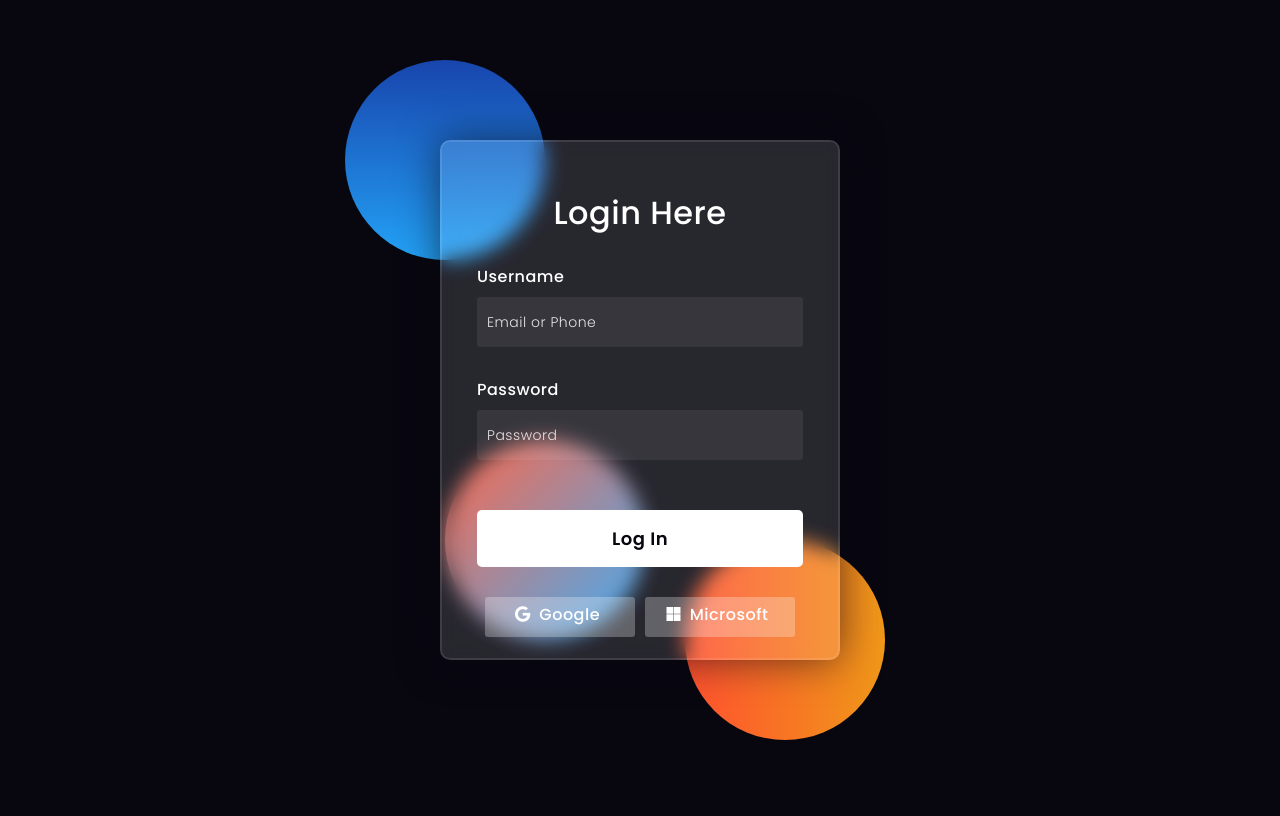
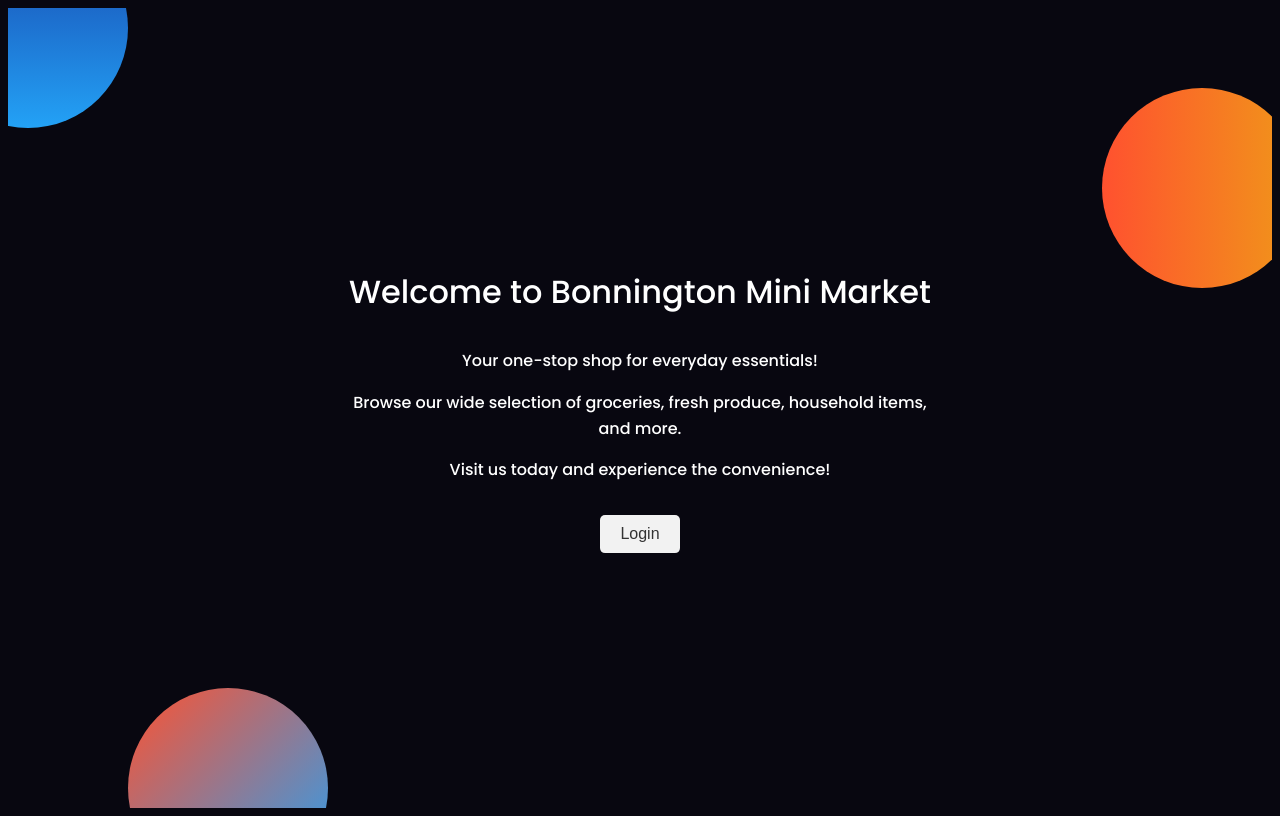
Before and after one commit to M1K13M1N4J/Bonnington-Mini-Market, a plain HTML site: page Index.html in a window 1280 px wide. Drawn offline with Linux system fonts and the light colour scheme.

Commit message:
Update Index.html

```diff
--- a/Index.html
+++ b/Index.html
@@ -3,30 +3,22 @@
 <head>
     <meta charset="UTF-8">
     <meta name="viewport" content="width=device-width, initial-scale=1.0">
-  <title>Bonnington Mini Market</title>
+    <title>Bonnington Mini Market Home</title>
     <link rel="preconnect" href="https://fonts.gstatic.com">
-  <link rel="stylesheet" href="https://cdnjs.cloudflare.com/ajax/libs/font-awesome/5.15.4/css/all.min.css">
     <link href="https://fonts.googleapis.com/css2?family=Poppins:wght@300;500;600&display=swap" rel="stylesheet">
     <style>
-    *,
-    *:before,
-    *:after {
-      padding: 0;
-      margin: 0;
-      box-sizing: border-box;
-    }
-
         body {
             background-color: #080710;
+            color: #ffffff;
+            font-family: 'Poppins', sans-serif;
+            overflow-x: hidden;
         }
 
         .background {
-      width: 430px;
-      height: 520px;
-      position: absolute;
-      transform: translate(-50%, -50%);
-      left: 50%;
-      top: 50%;
+            width: 100%;
+            height: 100vh;
+            position: relative;
+            overflow: hidden;
         }
 
         .background .shape {
@@ -45,177 +37,141 @@
         .shape:nth-child(2) {
             background: linear-gradient(to right, #ff512f, #f09819);
             right: -30px;
-      bottom: -80px;
+            top: 80px;
         }
 
         .shape:last-child {
             background: linear-gradient(to bottom right, #ff512f, #23a2f6);
-        left: 20px;
-        bottom: 20px;
+            left: 120px;
+            bottom: -80px;
         }
 
-    form {
-      height: 520px;
-      width: 400px;
-      background-color: rgba(255, 255, 255, 0.13);
+        .content {
             position: absolute;
-      transform: translate(-50%, -50%);
             top: 50%;
             left: 50%;
-      border-radius: 10px;
-      backdrop-filter: blur(10px);
-      border: 2px solid rgba(255, 255, 255, 0.1);
-      box-shadow: 0 0 40px rgba(8, 7, 16, 0.6);
-      padding: 50px 35px;
+            transform: translate(-50%, -50%);
+            z-index: 1;
+            text-align: center;
+            padding: 20px;
+            max-width: 80%;
         }
 
-    form * {
-      font-family: 'Poppins', sans-serif;
-      color: #ffffff;
-      letter-spacing: 0.5px;
-      outline: none;
-      border: none;
+        h1 {
+            font-size: 2em;
+            font-weight: 500;
+            margin-bottom: 1em;
         }
 
-    form h3 {
-      font-size: 32px;
-      font-weight: 500;
-      line-height: 42px;
-      text-align: center;
-    }
-
-    label {
-      display: block;
-      margin-top: 30px;
-      font-size: 16px;
-      font-weight: 500;
-    }
-
-    input {
-      display: block;
-      height: 50px;
-      width: 100%;
-      background-color: rgba(255, 255, 255, 0.07);
-      border-radius: 3px;
-      padding: 0 10px;
-      margin-top: 8px;
-      font-size: 14px;
-      font-weight: 300;
-    }
-
-    ::placeholder {
-      color: #e5e5e5;
+        p {
+            font-size: 1em;
+            line-height: 1.6;
         }
 
         button {
-      margin-top: 50px;
-      width: 100%;
-      background-color: #ffffff;
-      color: #080710;
-      padding: 15px 0;
-      font-size: 18px;
-      font-weight: 600;
+            background-color: #f2f2f2;
+            color: #333;
+            padding: 10px 20px;
+            font-size: 1em;
+            border: none;
             border-radius: 5px;
             cursor: pointer;
+            margin-top: 1em;
         }
 
-    .social {
-      margin-top: 30px;
+        @media (max-width: 600px) {
+            .background {
+                height: 100%;
+            }
+
+            .shape:first-child,
+            .shape:last-child {
+                display: none;
+            }
+        }
+
+        /* Loading Screen Styles */
+        .loading-screen {
+            position: fixed;
+            top: 0;
+            left: 0;
+            width: 100%;
+            height: 100%;
+            background-color: rgba(0, 0, 0, 0.7);
+            z-index: 1000;
             display: flex;
             justify-content: center;
+            align-items: center;
         }
 
-    .social div {
-      width: 150px;
-      border-radius: 3px;
-      padding: 5px 10px 10px 5px;
-      background-color: rgba(255, 255, 255, 0.27);
-      color: #ffffff;
-      text-align: center;
-      cursor: pointer;
-      margin: 0 5px;
+        .loading-content {
+            /* No need for positioning or transform */
         }
 
-    .social div:hover {
-      background-color: rgba(255, 255, 255, 0.47);
+        .loading-circle {
+            height: 50px;
+            width: 50px;
+            border-radius: 50%;
+            background: linear-gradient(#1845ad, #23a2f6);
+            margin: 10px;
+            display: inline-block;
+            animation: pulse 1s ease-in-out infinite alternate;
         }
 
-    .social i {
-      margin-right: 4px;
+        .loading-circle:nth-child(2) {
+            background: linear-gradient(to right, #ff512f, #f09819);
+            animation-delay: 0.2s;
+        }
+
+        .loading-circle:nth-child(3) {
+            background: linear-gradient(to bottom right, #ff512f, #23a2f6);
+            animation-delay: 0.4s;
+        }
+
+        @keyframes pulse {
+            0% {
+                transform: scale(1);
+            }
+            100% {
+                transform: scale(1.2);
+            }
         }
     </style>
 </head>
 <body>
+    <div class="loading-screen" id="loader">
+        <div class="loading-content">
+            <div class="loading-circle"></div>
+            <div class="loading-circle"></div>
+            <div class="loading-circle"></div>
+        </div>
+    </div>
     <div class="background">
         <div class="shape"></div>
         <div class="shape"></div>
         <div class="shape"></div>
     </div>
-  <form id="login-form">
-    <h3>Login Here</h3>
-    <label for="username">Username</label>
-    <input type="text" placeholder="Email or Phone" id="username">
-    <label for="password">Password</label>
-    <input type="password" placeholder="Password" id="password">
-    <button type="submit">Log In</button>
-    <div class="social">
-      <div class="go" onclick="handleGoogleSignIn()">
-        <i class="fab fa-google"></i> Google
+    <div class="content">
+        <h1>Welcome to Bonnington Mini Market</h1>
+        <p>Your one-stop shop for everyday essentials!</p>
+        <p>Browse our wide selection of groceries, fresh produce, household items, and more.</p>
+        <p>Visit us today and experience the convenience!</p>
+        <button onclick="showLoader()">Login</button>
     </div>
-      <div class="ms" onclick="handleMicrosoftSignIn()">
-        <i class="fab fa-microsoft"></i> Microsoft
-      </div>
-    </div>
-  </form>
 
     <script>
-    function handleGoogleSignIn() {
-      // Redirects to Google OAuth full-page login
-      var clientId = "116997774592-82b5gck43qtl7prknslms3lb29pmgrgj.apps.googleusercontent.com";
-      var redirectUri = "https://bonningtonminimarket.netlify.app/auth/callback";
-      var scope = "email profile";
-      var encodedScope = encodeURIComponent(scope);
-
-      var authUrl = "https://accounts.google.com/o/oauth2/auth?" +
-        "client_id=" + clientId +
-        "&redirect_uri=" + encodeURIComponent(redirectUri) +
-        "&response_type=token" +
-        "&scope=" + encodedScope;
-
-      window.location.href = authUrl;
-    }
-
-    function handleMicrosoftSignIn() {
-      // Replace this with your actual Microsoft Sign-In logic
-      console.log("Microsoft Sign-In clicked");
-    }
-
-    // Regular form submission
-    document.getElementById('login-form').addEventListener('submit', async (event) => {
-      event.preventDefault();
-
-      const username = document.getElementById('username').value;
-      const password = document.getElementById('password').value;
-
-      try {
-        const response = await fetch('/.netlify/functions/login', {
-          method: 'POST',
-          headers: {
-            'Content-Type': 'application/json',
-          },
-          body: JSON.stringify({ username, password }),
+        // Hide loading screen after page load
+        window.addEventListener('load', function() {
+            document.getElementById('loader').style.display = 'none';
         });
 
-        const data = await response.json();
-        if (response.ok) {
-          console.log(data.message);
-        } else {
-          console.error(data.error);
+        function showLoader() {
+            document.getElementById('loader').style.display = 'flex';
+            // Simulate loading delay (replace with your actual logic)
+            setTimeout(function() {
+                window.location.href = '/login';
+            }, 2000); // Adjust delay as needed
         }
-      } catch (error) {
-        console.error('An error occurred:', error);
-      }
-    });
     </script>
 </body>
 </html>
```
Lines whose indentation alone changed are shown as unchanged.
